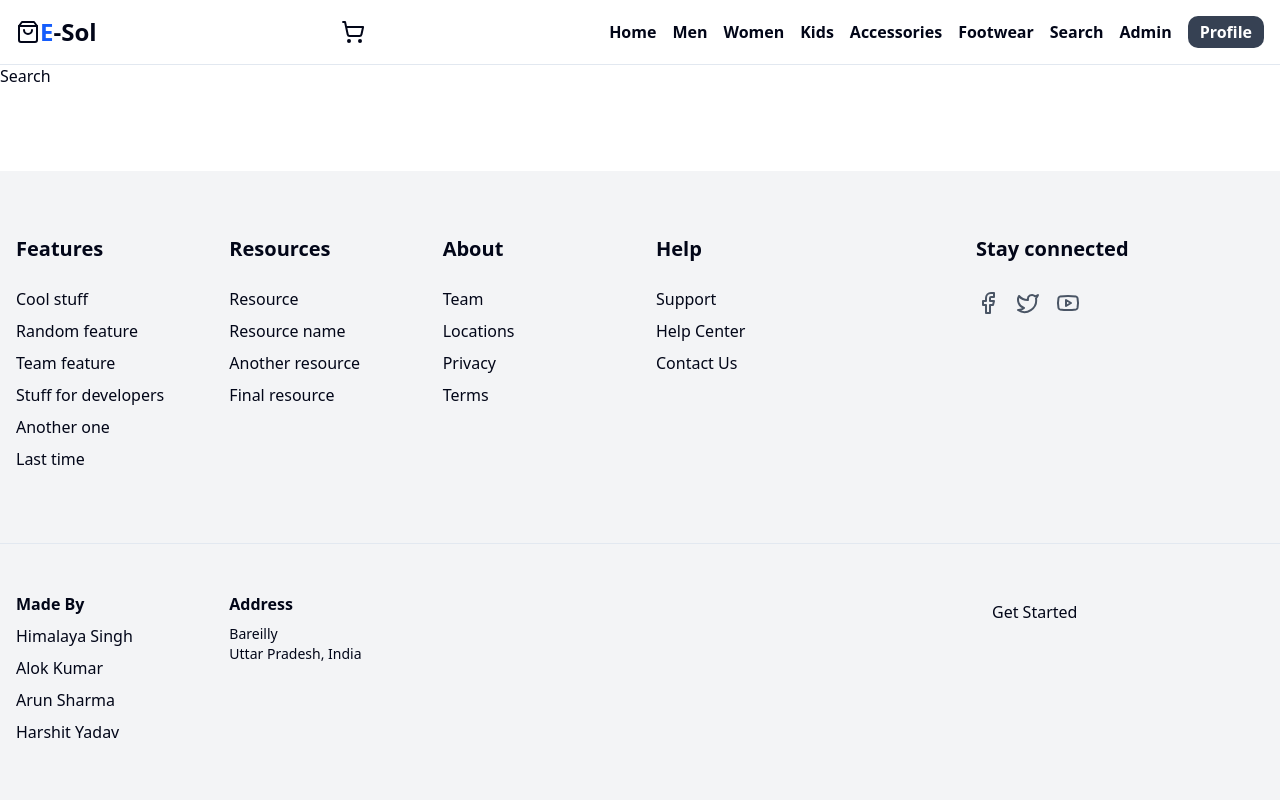
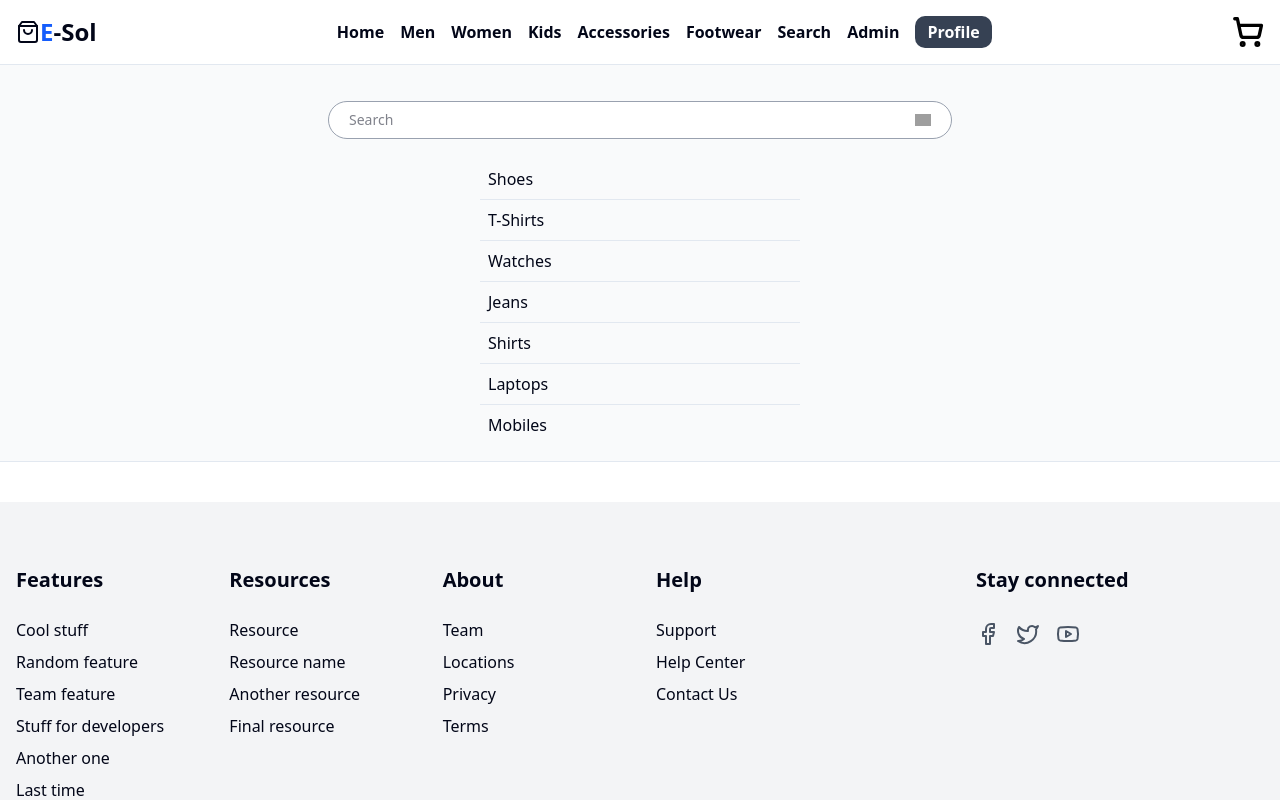
Before and after one commit to Alokkumar2003-Coder/Full-Stack-e-Commerce, a React (Vite) app in the folder frontend/: page /search in a window 1280 px wide. Shown: the top 800 px of the page. Built offline with nearby package versions, Linux system fonts and the light colour scheme; grey boxes are pictures that could not be loaded.

Commit message:
Search Page

```diff
--- a/frontend/src/pages/Shopping/Search.jsx
+++ b/frontend/src/pages/Shopping/Search.jsx
@@ -1,9 +1,54 @@
-import React from 'react'
+import React, { useState } from "react";
 
 const Search = () => {
+  const [search, setSearch] = useState("");
+
+  const items = [
+    "Shoes",
+    "T-Shirts",
+    "Watches",
+    "Jeans",
+    "Shirts",
+    "Laptops",
+    "Mobiles",
+  ];
+
+  const filteredItems = items.filter((item) =>
+    item.toLowerCase().includes(search.toLowerCase())
+  );
+
   return (
-    <div>Search</div>
-  )
-}
+    <div className="border-t border-b bg-gray-50 text-center p-4">
+      {/* Search Box */}
+      <div className="inline-flex items-center justify-center border border-gray-400 px-5 py-2 my-5 mx-3 rounded-full w-3/4 sm:w-1/2 bg-white">
+        <input
+          className="flex-1 outline-none bg-inherit text-sm"
+          type="text"
+          placeholder="Search"
+          value={search}
+          onChange={(e) => setSearch(e.target.value)}
+        />
+        <img
+          className="w-4"
+          src="https://cdn-icons-png.flaticon.com/512/482/482631.png"
+          alt="Search Icon"
+        />
+      </div>
 
-export default Search
+      {/* Filtered List */}
+      <ul className="text-left max-w-xs mx-auto">
+        {filteredItems.length > 0 ? (
+          filteredItems.map((item, index) => (
+            <li key={index} className="p-2 border-b last:border-0">
+              {item}
+            </li>
+          ))
+        ) : (
+          <li className="p-2 text-gray-500">No items found</li>
+        )}
+      </ul>
+    </div>
+  );
+};
+
+export default Search;
--- a/frontend/src/pages/Shopping/SortBy.jsx
+++ b/frontend/src/pages/Shopping/SortBy.jsx
@@ -12,13 +12,13 @@ const SortBy = () => {
   ];
 
   return (
-    <div className="relative w-26">
+    <div className="relative w-30">
       <div
         className="flex items-center border border-gray-300 rounded-md px-4 py-2 cursor-pointer bg-white"
         onClick={() => setIsOpen(!isOpen)}
       >
-        <span className="mr-1 font-semibold text-sm text-center">Sort By</span>
-        <span>{selectedOption}</span>
+        {/* <span className="mr-1 font-semibold text-Xs text-center">Sort By</span> */}
+        <span className="mr-1 font-semibold text-xs text-center">{selectedOption || "Sort by"}</span>
         {isOpen ? (
           <ArrowUpDown className="w-4 h-4"/>
         ) : (
--- a/frontend/src/pages/View/Navbar.jsx
+++ b/frontend/src/pages/View/Navbar.jsx
@@ -13,9 +13,8 @@ const Navbar = () => {
         <ShoppingBag />
         <span className="text-blue-600">E</span>-Sol
       </Link>
-      <Link to="/cart">
-              <ShoppingCart />
-            </Link>
+
+
       <button className="md:hidden" onClick={() => setIsMenuOpen(!isMenuOpen)}>
         {isMenuOpen ? <X size={28} /> : <Menu size={28} />}
       </button>
@@ -42,6 +41,7 @@ const Navbar = () => {
               Profile
             </Link>
           </>
+
         ) : (
           <>
             <Link to="/login">
@@ -57,6 +57,12 @@ const Navbar = () => {
           </>
         )}
       </div>
+
+      <div className="cart-img text-2xl font-semibold ">
+      <Link to="/cart">
+      <ShoppingCart size={32} strokeWidth={2.5} className="text-black" />            </Link>
+      </div>
+
     </div>
   );
 };
```
